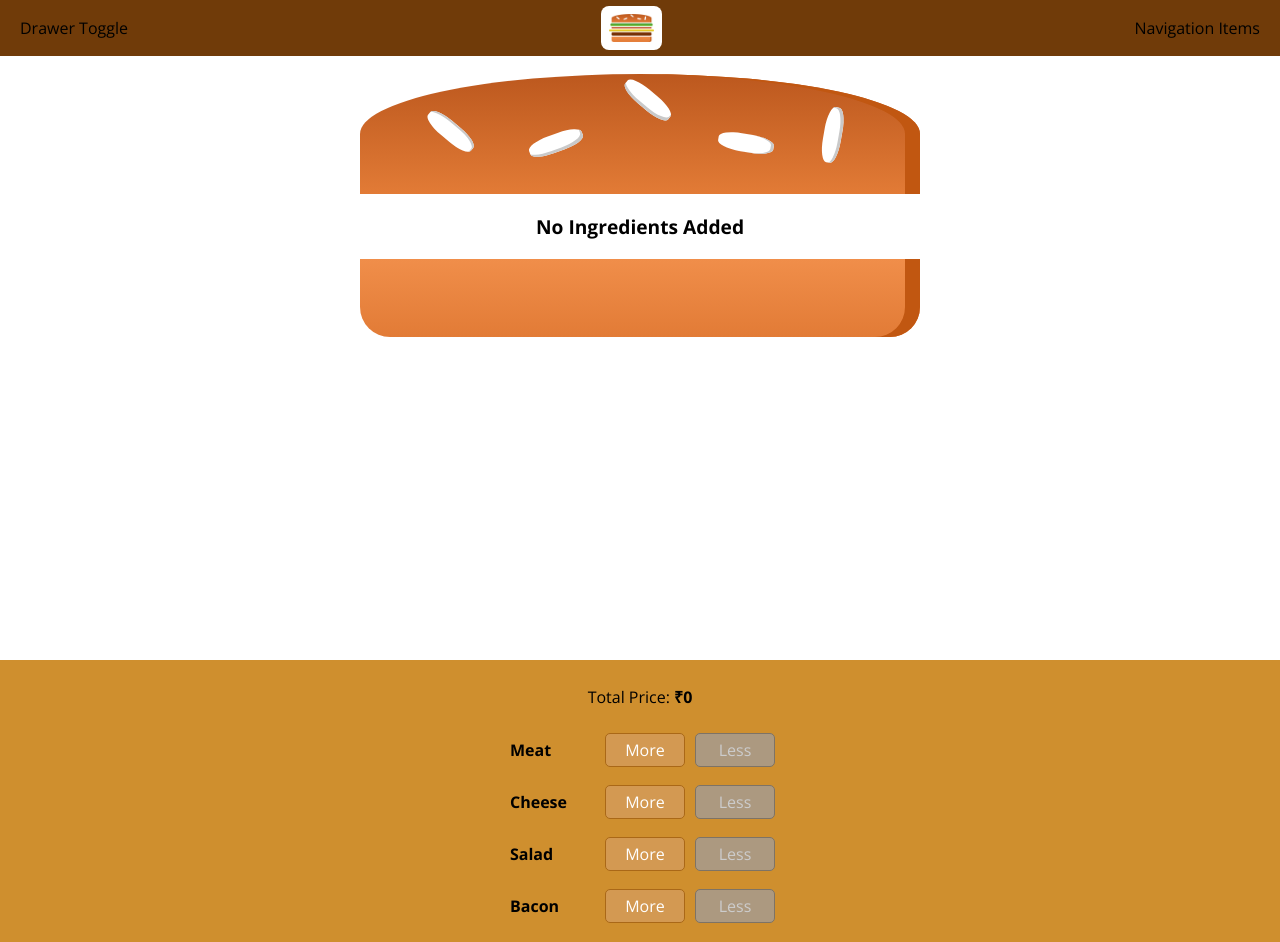
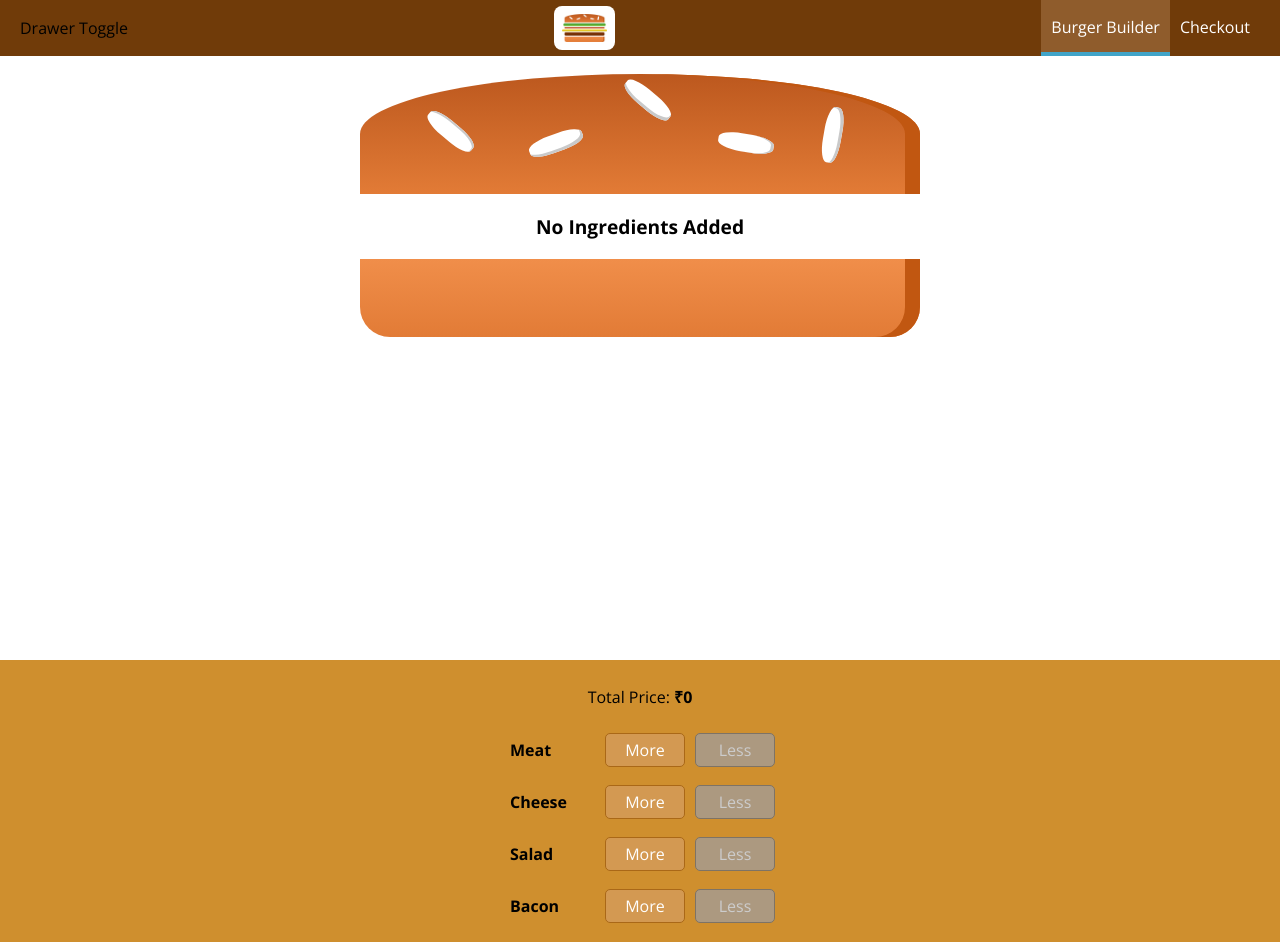
Before and after one commit to Ritik97/Burger-Builder, a React app: page / in a window 1280 px wide. Built offline with nearby package versions, Linux system fonts and the light colour scheme.

Commit message:
Added Navigation Items

```diff
--- /dev/null
+++ b/src/components/Navigation/NavigationItems/NavigationItem/NavigationItem.css
@@ -0,0 +1,25 @@
+.NavigationItem {
+    margin: 0;
+    box-sizing: border-box;
+    display: flex;
+    height: 100%;
+    align-items: center;
+}
+
+.NavigationItem a {
+    color: white;
+    text-decoration: none;
+    height: 100%;
+    padding: 16px 10px;
+    border-bottom: 4px solid transparent;
+    box-sizing: border-box;
+    display: block;
+}
+
+.NavigationItem a:hover,
+.NavigationItem a:active,
+.NavigationItem a.active {
+    background-color: #8f5c2c;
+    border-bottom: 4px solid #40a4c8;
+    color: white;
+}
--- /dev/null
+++ b/src/components/Navigation/NavigationItems/NavigationItem/NavigationItem.js
@@ -0,0 +1,14 @@
+import React from 'react';
+
+import classes from './NavigationItem.css';
+
+const navigationItem = (props) =>  (
+
+<li className={classes.NavigationItem}>
+    <a className={props.active ? classes.active : null} href={props.destination}> {props.children} </a>
+</li>
+
+);
+
+
+export default navigationItem;
--- /dev/null
+++ b/src/components/Navigation/NavigationItems/NavigationItems.css
@@ -0,0 +1,8 @@
+.NavigationItems {
+    list-style: none;
+    margin: 0%;
+    padding: 0%;
+    display: flex;
+    align-items: center;
+    height: 100%;
+}
--- /dev/null
+++ b/src/components/Navigation/NavigationItems/NavigationItems.js
@@ -0,0 +1,18 @@
+import React from 'react';
+import NavigationItem from './NavigationItem/NavigationItem';
+
+import classes from './NavigationItems.css';
+
+const navigationItems = () => (
+
+    <ul className={classes.NavigationItems}>
+        <NavigationItem destination='#' active>Burger Builder</NavigationItem>
+        <NavigationItem destination='#'>Checkout</NavigationItem>
+    </ul>
+
+
+);
+
+
+
+export default navigationItems;
--- a/src/components/Navigation/Toolbar/Toolbar.js
+++ b/src/components/Navigation/Toolbar/Toolbar.js
@@ -1,5 +1,6 @@
 import React from 'react';
 import Logo from '../../Logo/Logo'
+import NavigationItems from '../NavigationItems/NavigationItems';
 import classes from './Toolbar.css';
 
 const toolbar = (props) => (
@@ -7,7 +8,7 @@
 <header className={classes.Toolbar} >
     <div>Drawer Toggle</div>
     <Logo />
-    <div>Navigation Items</div>
+    <NavigationItems />
 </header>
 
 );
```
